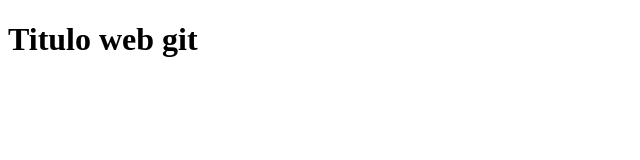
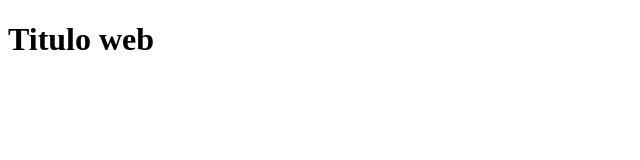
Before and after one commit to Dianap05/webgit, a plain HTML site: page index.html in a window 1280 px wide. Shown: the full height of the page, 0-640 px from the left. Drawn offline with Linux system fonts and the light colour scheme.

Commit message:
se modifico el titulo

```diff
--- a/index.html
+++ b/index.html
@@ -6,7 +6,7 @@
     <title>Document</title>
 </head>
 <body>
-    <h1>Titulo web git</h1>
+    <h1>Titulo web</h1>
 
 </body>
 </html>
```
